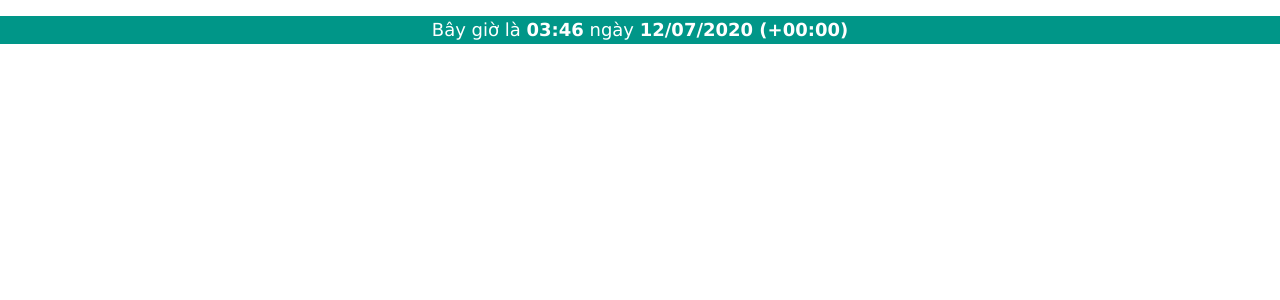
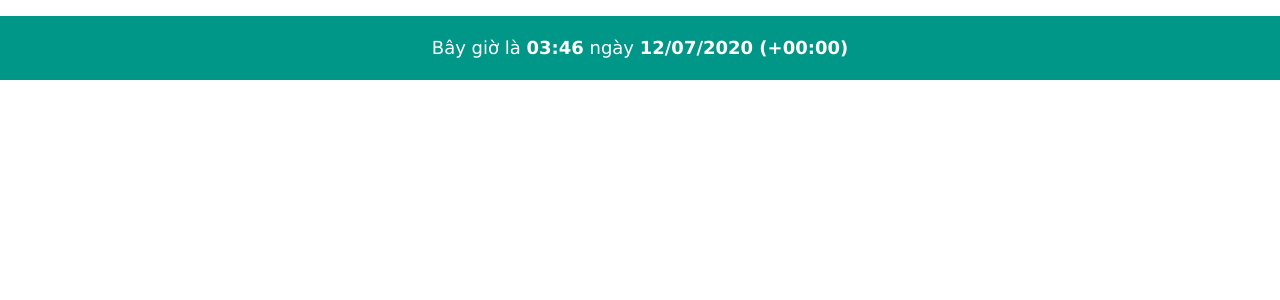
Before and after one commit to huupoke12/library-management, a PHP site: page / in a window 1280 px wide. Shown: the part 47-347 px from the top of the page. Run offline with PHP 8.4, Linux system fonts and the light colour scheme; data that the repository does not hold is empty.

Commit message:
Adjust footer

```diff
--- a/include/footer.php
+++ b/include/footer.php
@@ -1,7 +1,9 @@
     </main>
 
-    <footer class="w3-panel w3-large w3-center w3-<?php echo PRIMARY_COLOR; ?>">
-    Bây giờ là <b><?php echo date('H:i'); ?></b> ngày <b><?php echo date('d/m/Y') . ' (' . date('P') . ')'; ?></b>
+    <footer class="w3-panel w3-<?php echo PRIMARY_COLOR; ?>">
+      <p class="w3-large w3-center">
+        Bây giờ là <b><?php echo date('H:i'); ?></b> ngày <b><?php echo date('d/m/Y') . ' (' . date('P') . ')'; ?></b>
+      </p>
     </footer>
   </body>
 </html>
```
